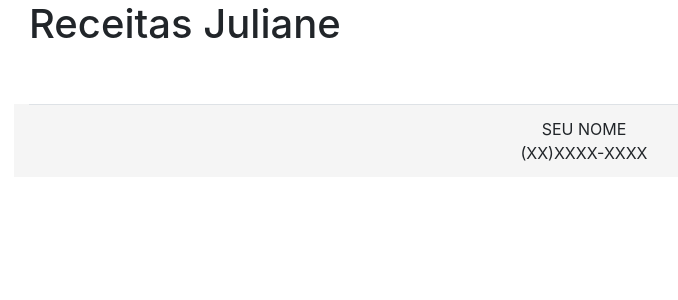
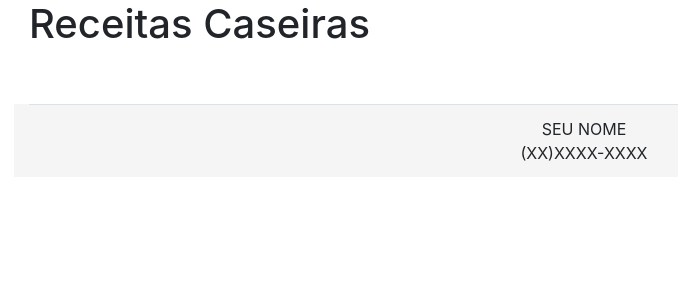
Before and after one commit to ludicarvalho/receitas, a PHP site: page /index.php in a window 1280 px wide. Shown: the part 56-356 px from the top of the page, without its empty margins (56-734 px from the left). Run offline with PHP 8.4, Linux system fonts and the light colour scheme; data that the repository does not hold is empty.

Commit message:
Update index.php

```diff
--- a/index.php
+++ b/index.php
@@ -83,7 +83,7 @@ else
 <main role="main">
 <!--  Aqui começa a página -->
 <div class="container">
-	<h1>Receitas Juliane</h1>
+	<h1>Receitas Caseiras</h1>
 </div>
 
 <div class="container">
```
